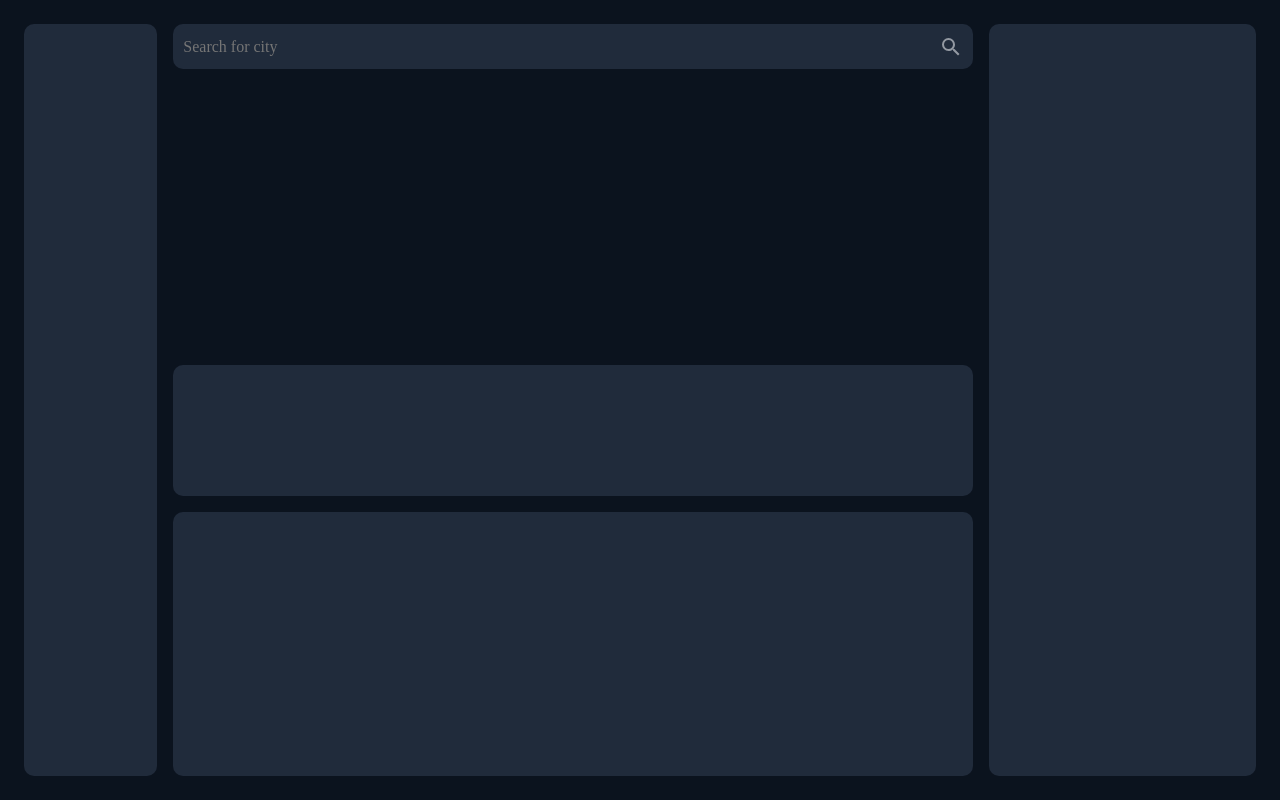
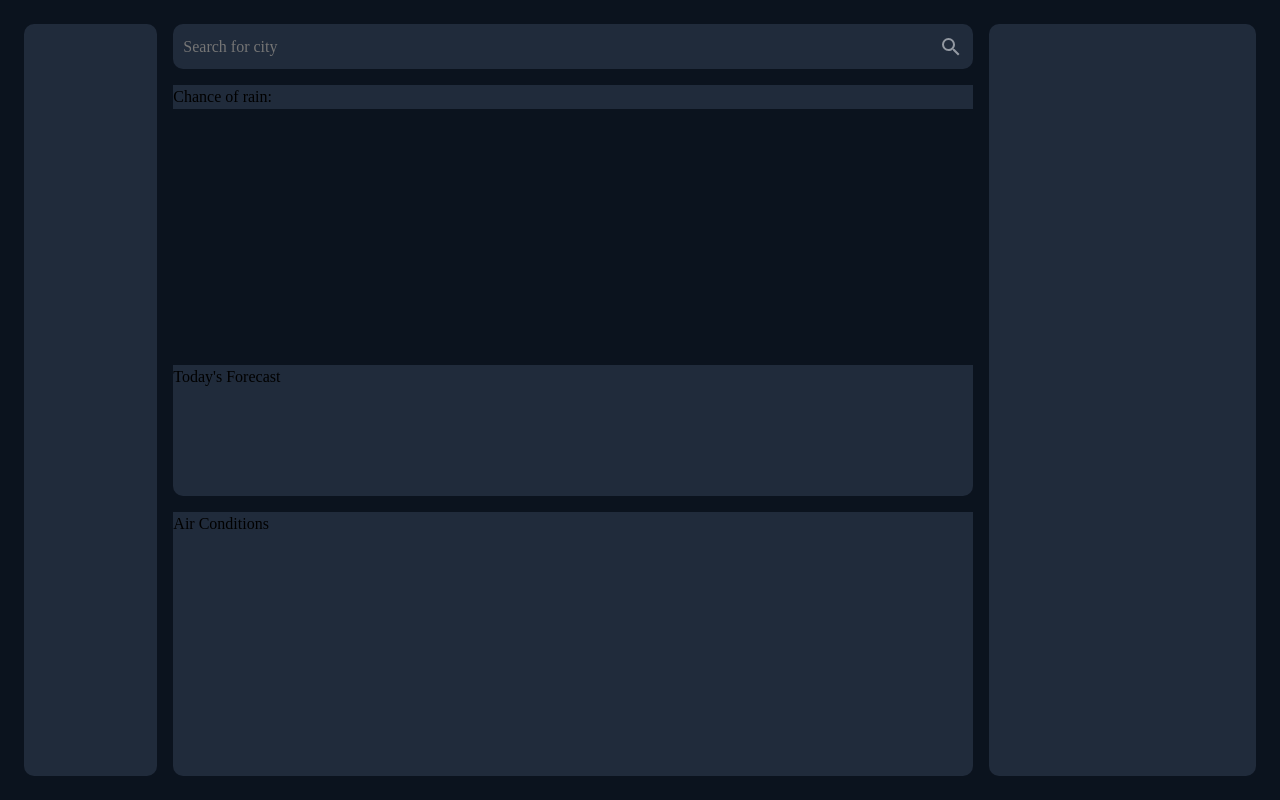
Before and after one commit to BookmanJunior/TOP-Weather-App, a website built with webpack: page dist/index.html in a window 1280 px wide. Built offline with nearby package versions, Linux system fonts and the light colour scheme; files whose address does not match are found by name.

Commit message:
Add section titles
Populate current weather container

```diff
--- a/dist/index.html
+++ b/dist/index.html
@@ -34,9 +34,26 @@
             </svg>
           </button>
         </form>
-        <section class="current-weather"></section>
-        <section class="todays-forecast"></section>
-        <section class="air-conditions"></section>
+        <section class="current-weather">
+          <div class="current-weather-info">
+            <div class="current-weather-top">
+              <p class="city text-bright"></p>
+              <p class="chance-of-rain-text text-dim">
+                Chance of rain: <span class="chance-of-rain-perc"></span>
+              </p>
+            </div>
+            <div class="current-weather-bottom">
+              <p class="temp text-bright"></p>
+            </div>
+          </div>
+          <div class="weather-icon icon-big"></div>
+        </section>
+        <section class="todays-forecast">
+          <p class="section-title text-dim">Today's Forecast</p>
+        </section>
+        <section class="air-conditions">
+          <p class="section-title text-dim">Air Conditions</p>
+        </section>
       </main>
       <aside class="weekly-forecast"></aside>
     </div>
```
